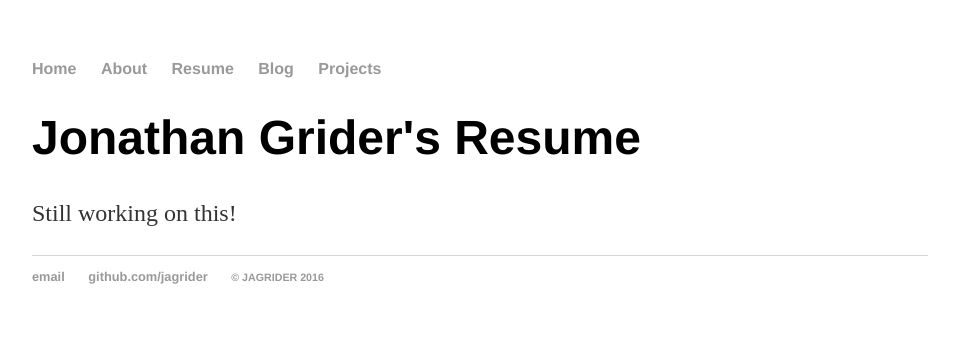
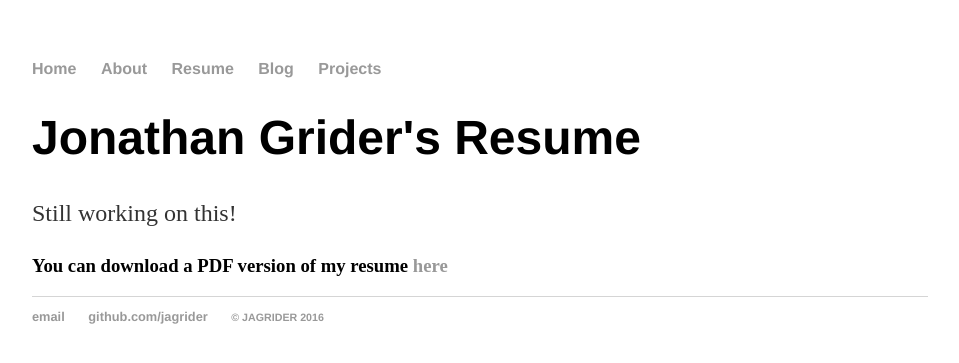
Before and after one commit to jagrider/jagrider.github.io, a Jekyll site: the page built from resume/index.html, in a window 1280 px wide. Shown: the top 363 px of the page, without its empty margins (160-1119 px from the left). Built offline with Jekyll 4.4.1, drawn with Linux system fonts in a browser that asks for light colours.

Commit message:
updated Resume page with link to my resume

```diff
--- a/resume/index.html
+++ b/resume/index.html
@@ -2,5 +2,10 @@
 layout: default
 title: Jonathan Grider's Resume
 ---
+
 	<h1>{{page.title}}</h1>
 	<p>Still working on this!</p>
+
+	<div class="resume download">
+		<h3>You can download a PDF version of my resume <a href="/files/CS Resume.pdf"><b>here</b></h3>
+	</div>
```
